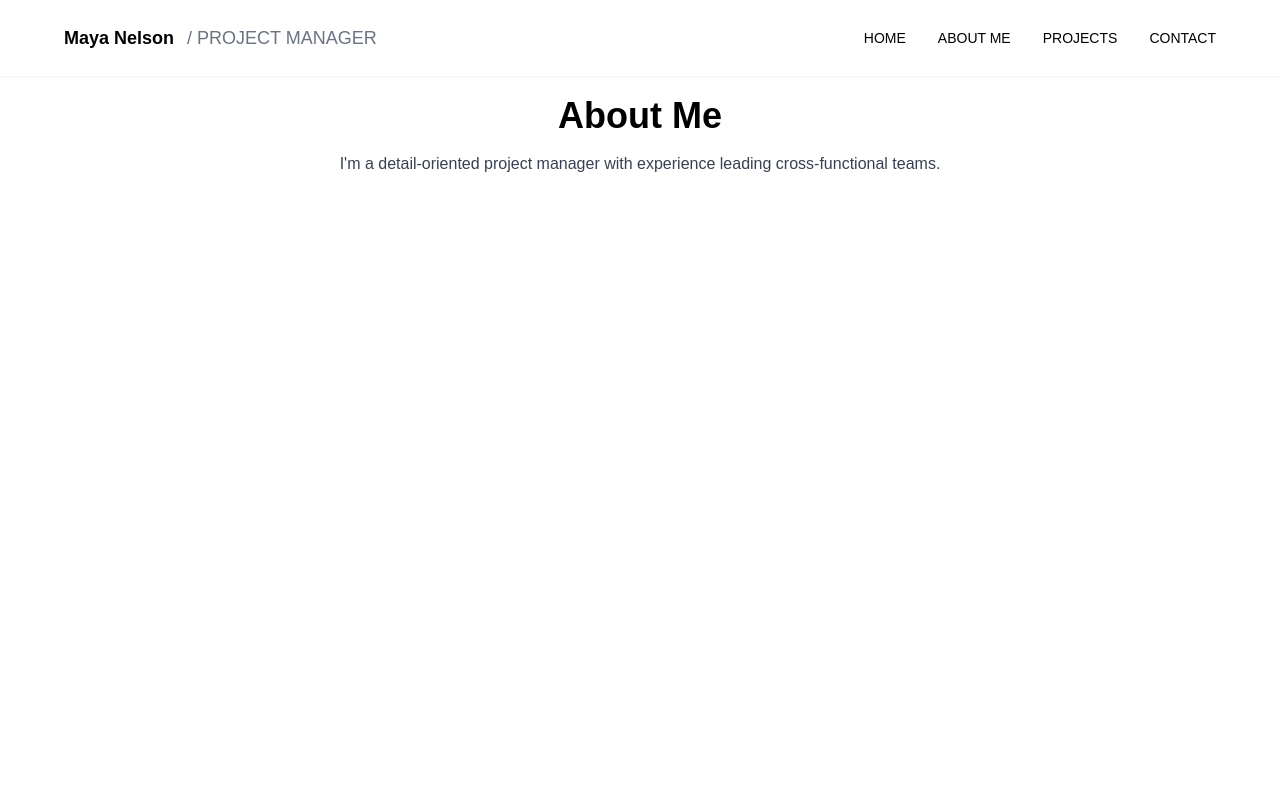
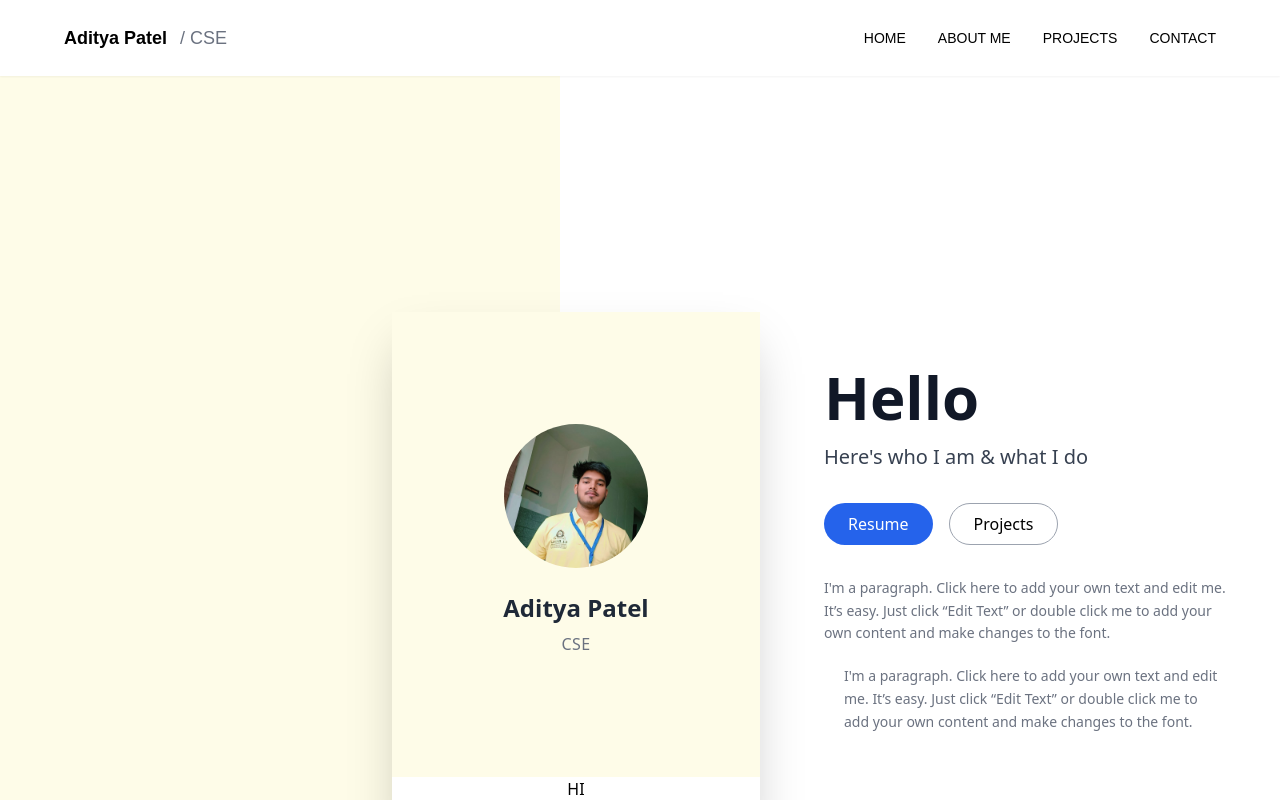
Before and after one commit to Aadi-patel04/Portfolio, a React (Vite) app: page /about in a window 1280 px wide. Shown: the top 800 px of the page. Built offline with nearby package versions, Linux system fonts and the light colour scheme.

Commit message:
built About me

```diff
--- a/src/components/Hero.jsx
+++ b/src/components/Hero.jsx
@@ -12,8 +12,8 @@ export default function Hero() {
             alt="Profile"
             className="w-36 h-36 md:w-40 md:h-40 rounded-full object-cover mx-auto mb-6"
           />
-          <h2 className="text-xl font-extrabold">Maya Nelson</h2>
-          <p className="text-gray-600 tracking-widest mt-3 text-sm">PROJECT MANAGER</p>
+          <h2 className="text-xl font-extrabold">Aditya Patel </h2>
+          <p className="text-gray-600 tracking-widest mt-3 text-sm">CSE</p>
         </div>
       </div>
 
--- a/src/components/Navbar.jsx
+++ b/src/components/Navbar.jsx
@@ -5,8 +5,8 @@ export default function Navbar() {
   return (
     <nav className="flex justify-between items-center px-8 md:px-16 py-6 bg-white shadow-sm fixed top-0 left-0 right-0 z-50">
       <div className="text-lg font-extrabold">
-        Maya Nelson{" "}
-        <span className="text-gray-500 font-medium ml-2">/ PROJECT MANAGER</span>
+        Aditya Patel{" "}
+        <span className="text-gray-500 font-medium ml-2">/ CSE </span>
       </div>
 
       <ul className="hidden md:flex space-x-8 text-sm font-medium">
--- a/src/pages/About.jsx
+++ b/src/pages/About.jsx
@@ -1,12 +1,55 @@
 import React from "react";
 
-export default function About() {
+export default function App() {
   return (
-    <div className="pt-24 text-center bg-white min-h-screen">
-      <h1 className="text-4xl font-bold mb-4">About Me</h1>
-      <p className="text-gray-700 max-w-2xl mx-auto">
-        I'm a detail-oriented project manager with experience leading cross-functional teams.
-      </p>
+    <div className="relative flex min-h-screen font-sans" id="main">
+      {/* LEFT SECTION */}
+      <div className="bg-yellow-50 flex-none w-[35rem] h-[90rem] p-6"></div>
+
+      {/* RIGHT SECTION */}
+      <div className="bg-white flex flex-col justify-center w-full md:w-1/2 p-10 h-[70rem] ml-[14rem]">
+        <h1 className="text-6xl font-extrabold text-gray-900 mb-4">Hello</h1>
+        <p className="text-xl text-gray-700 mb-8">
+          Here's who I am & what I do
+        </p>
+
+        <div className="flex gap-4 mb-8">
+          <button className="bg-blue-600 text-white px-6 py-2 rounded-full hover:bg-blue-700 transition">
+            Resume
+          </button>
+          <button className="border border-gray-400 px-6 py-2 rounded-full hover:bg-gray-100 transition">
+            Projects
+          </button>
+        </div>
+
+        <p className="text-gray-500 max-w-md text-sm leading-relaxed">
+          I'm a paragraph. Click here to add your own text and edit me. It’s easy.
+          Just click “Edit Text” or double click me to add your own content and
+          make changes to the font.
+        </p>
+                <p className="text-gray-500 max-w-md text-sm leading-relaxed m-5">
+          I'm a paragraph. Click here to add your own text and edit me. It’s easy.
+          Just click “Edit Text” or double click me to add your own content and
+          make changes to the font.
+        </p>
+      </div>
+
+      {/* Profile Card (Floating on top) */}
+      <div className="absolute top-[40%] left-[36rem] transform -translate-x-1/2 -translate-y-1/2 bg-yellow-50 shadow-2xl  p-8 text-center h-[33rem] w-[23rem] z-10 ">
+        <img
+          src="src/assets/portfolio.jpg"
+          alt="Profile"
+          className="w-36 h-36 rounded-full mx-auto mb-6 object-cover mt-20"
+        />
+        <h2 className="text-2xl font-bold text-gray-800">Aditya Patel </h2>
+        <p className="text-gray-500 uppercase tracking-wide mt-2">
+          CSE
+        </p>
+<footer className="absolute  bottom-0 left-0 w-full mt-10 bg-white h-[12%] text-center">
+  HI
+</footer>
+
+      </div>
     </div>
   );
 }
```
Also changed, not shown: src/assets/portfolio.jpg (added).
